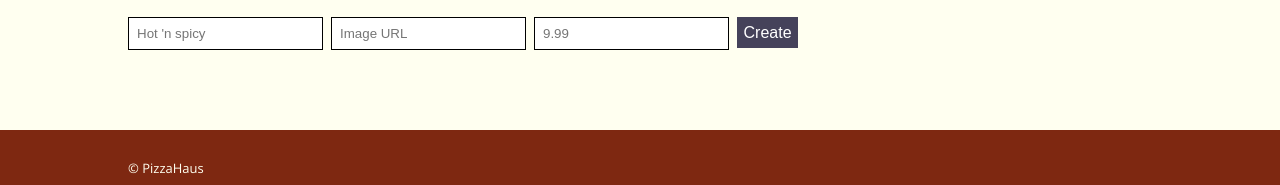
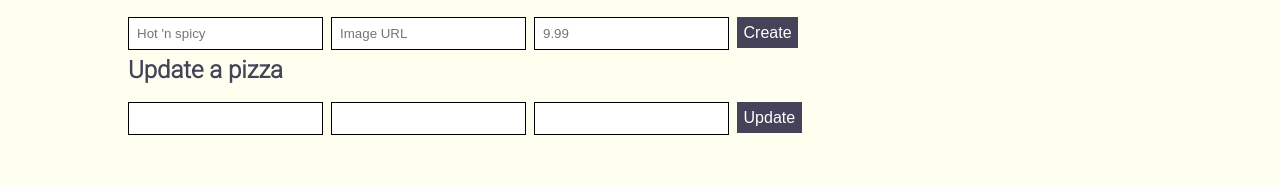
Before and after one commit to millerpils/dans_bootcamp_solutions, a React (Create React App) app in the folder pizzas_frontend/: page / in a window 1280 px wide. Shown: the part 242-427 px from the top of the page. Built offline with nearby package versions, Linux system fonts and the light colour scheme; no server answers.

Commit message:
React edit form in place but not hooked up

```diff
--- a/pizzas_frontend/src/App.js
+++ b/pizzas_frontend/src/App.js
@@ -1,7 +1,9 @@
 import Navbar from './components/navbar';
 import Product from './components/product';
 import Footer from './components/footer';
-import CreateOrUpdateForm from './components/createForm';
+import CreateProductForm from './components/createForm';
+import EditForm from './components/editForm';
+
 import React, { useEffect, useState } from 'react';
 
 const url = 'http://localhost:3001/api/pizzas';
@@ -14,7 +16,7 @@ function App() {
   // useEffect is like componentDidMount
   useEffect(() => {
     getProducts();
-  }, []);
+  }, []); // [] do something with the data AFTER async added
 
   async function getProducts() {
     try {
@@ -70,7 +72,8 @@ function App() {
             ))}
           </div>
           <hr />
-          <CreateOrUpdateForm postProduct={postProduct} />
+          <CreateProductForm postProduct={postProduct} />
+          <EditForm />
         </div>
       </main>
       <Footer />
--- /dev/null
+++ b/pizzas_frontend/src/components/editForm.js
@@ -0,0 +1,19 @@
+function EditForm(props) {
+  function submit(event) {}
+
+  return (
+    <div>
+      <h2>Update a pizza</h2>
+      <form onSubmit={submit}>
+        <input type="text" name="name" />
+        <input type="text" name="image" />
+        <input type="text" name="price" />
+        <button type="submit" className="button--anchor">
+          Update
+        </button>
+      </form>
+    </div>
+  );
+}
+
+export default EditForm;
--- a/pizzas_frontend/src/components/product.js
+++ b/pizzas_frontend/src/components/product.js
@@ -1,7 +1,6 @@
 function Product(props) {
   function handleDelete(event) {
-    const productId = event.target.getAttribute('data-id');
-    props.deleteProduct(productId);
+    props.deleteProduct(event.target.getAttribute('data-id'));
   }
 
   function handleUpdate(event) {}
```
